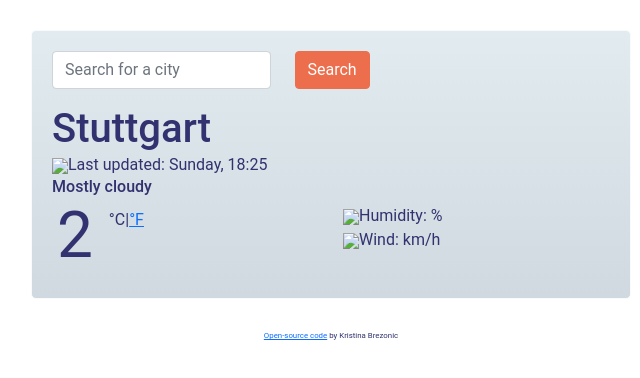
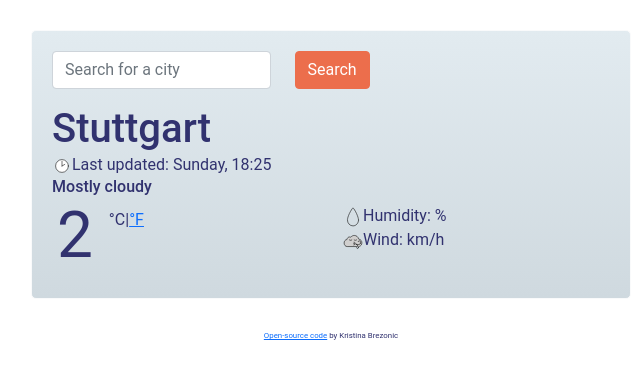
Before and after one commit to KristinaBrez/weather-app, a plain HTML site: page index.html in a window 1280 px wide. Shown: the full height of the page, 309-949 px from the left. Drawn offline with nearby package versions, Linux system fonts and the light colour scheme.

Commit message:
Worked the emojis

```diff
--- a/index.html
+++ b/index.html
@@ -31,7 +31,7 @@
                 <h1>Stuttgart</h1>
                 <ul>
                     <li>
-                        <img src="file:///C:/Users/krist/Downloads/1F551.svg" class="time emoji" />Last updated: <span id="date"></span>
+                        <img src="img/1F551.svg" class="time emoji" />Last updated: <span id="date"></span>
                     </li>
                     <li class="describe" id="describe-weather">
                         <h6>
@@ -53,10 +53,10 @@
                 <div class="col-6">
                     <ul>
                         <li>
-                            <img src="file:///C:/Users/krist/Downloads/1F4A7.svg" class="humidity emoji"/>Humidity:<span id="humidity"></span> %
+                            <img src="img/1F4A7.svg" class="humidity emoji"/>Humidity:<span id="humidity"></span> %
                         </li>
                         <li>
-                            <img src="file:///C:/Users/krist/Downloads/1F32C.svg" class="wind emoji"/>Wind:<span id="wind"></span> km/h
+                            <img src="img/1F32C.svg" class="wind emoji"/>Wind:<span id="wind"></span> km/h
                         </li>
                     </ul>
                 </div>
```
Also changed, not shown: img/1F32C.svg (added), img/1F4A7.svg (added), img/1F50D.svg (added), img/1F551.svg (added).
